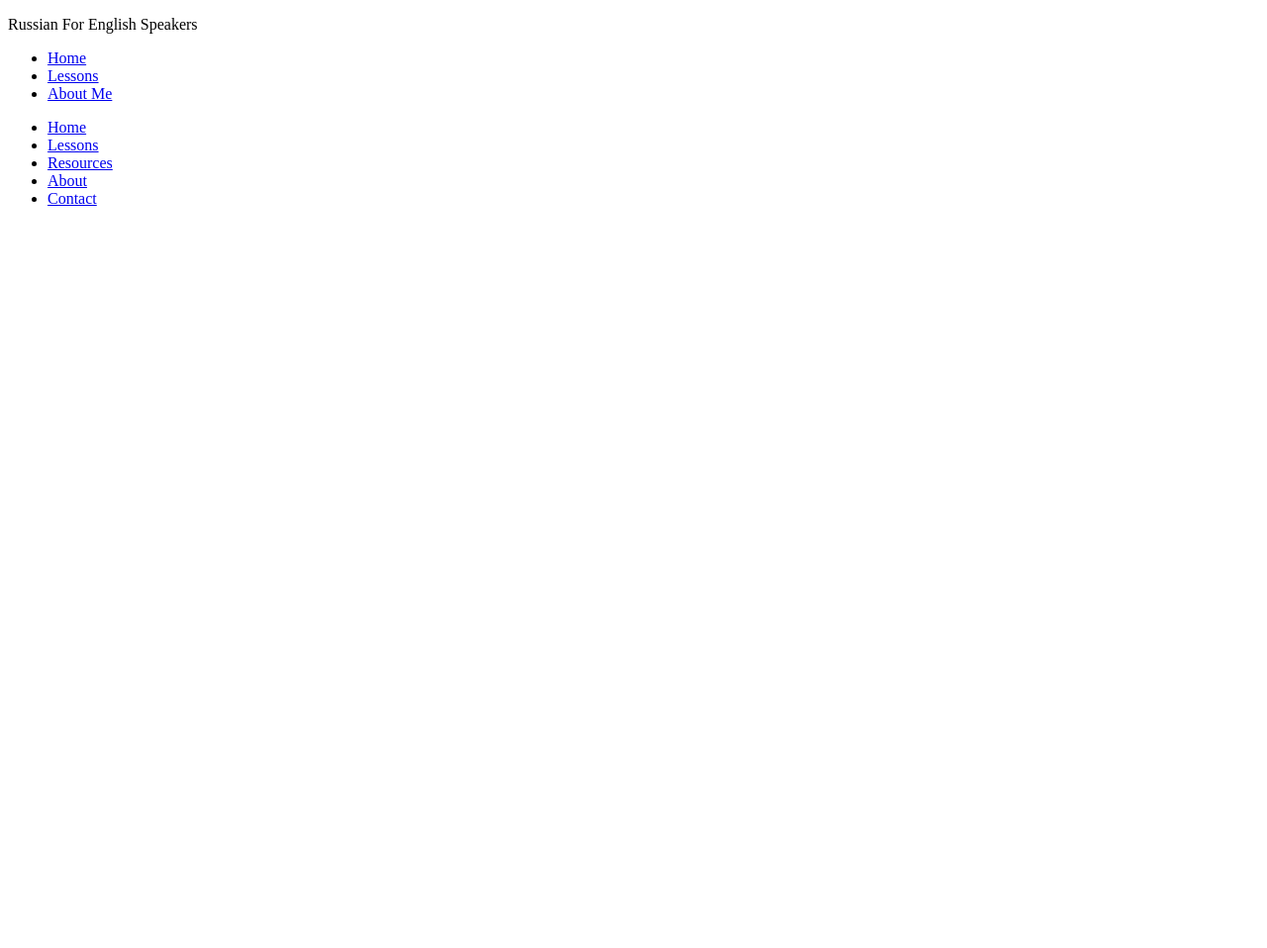
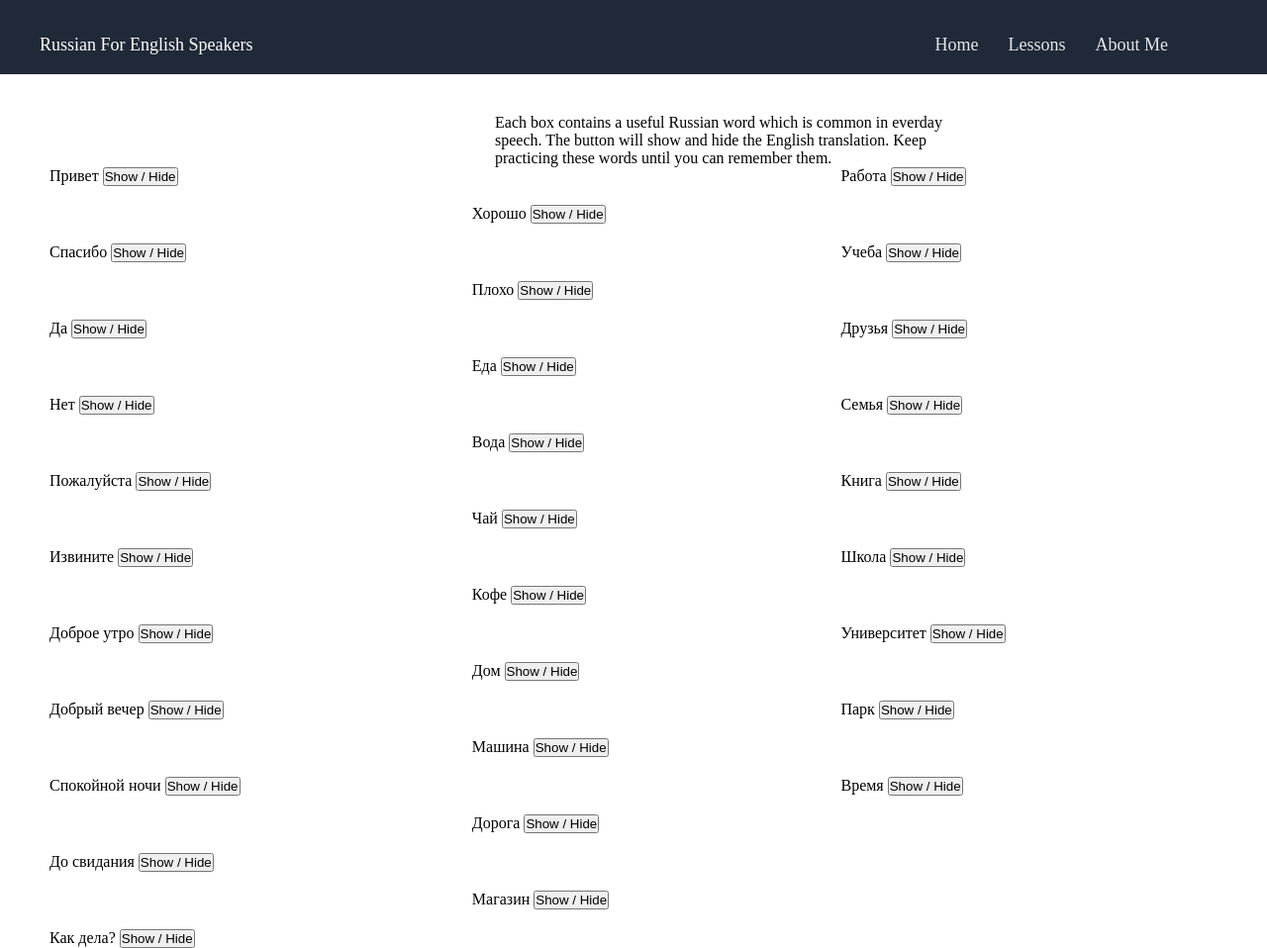
Before and after one commit to SimonJAndrews/Rfnes, a plain HTML site: page Activities.html in a window 1280 px wide. Shown: the whole page at 99% size. Before the commit the page ends 800 px from the top, so only its background shows below. Drawn offline with Linux system fonts and the light colour scheme.

Commit message:
comitting latest changes

```diff
--- a/Activities.css
+++ b/Activities.css
@@ -1,4 +1,4 @@
-* Reset some basic elements for consistent styling across browsers */
+/* Reset some basic elements for consistent styling across browsers */
 *{
     margin: 0;
     padding:0;
@@ -8,15 +8,24 @@
 
 header{
     display: flex;
+    align-items: center;
+    height:60px;
     font-size: 18px;
     background-color: #1F2937;
     justify-content: space-between;
     align-items: center;
-    padding-left: 100px;
+    padding-left: 40px;
     padding-right: 100px;
     padding-top: 15px;
+    margin-bottom: 40px;
     color: white;
 }
+#lesson-info{
+    width: 500px;
+   align-content: center;
+   padding-left: 500px;
+}
+
 
 ul{
     display: flex;
@@ -28,3 +37,14 @@ ul li a{
     color: #E5E7EB;
     text-decoration: none;
 }
+
+#box{
+    display: flex;
+    flex-flow: column;
+    max-width: 100vw;
+    max-height: 100vh;
+    flex-wrap: wrap;
+    gap: 20px;
+    padding-left:50px ;
+    padding-right: 50px;
+}
--- a/Activities.html
+++ b/Activities.html
@@ -1,11 +1,13 @@
 <!DOCTYPE html>
 <html lang="en">
+
 <head>
     <meta charset="UTF-8">
     <meta name="viewport" content="width=device-width, initial-scale=1.0">
     <title>Russian for English Speakers</title>
-    <link rel="stylesheet" href="lesson.css">
+    <link rel="stylesheet" href="Activities.css">
 </head>
+
 <body>
     <header class="header">
         <p>Russian For English Speakers</p>
@@ -15,20 +17,16 @@
             <li><a href="https://www.example3.com">About Me</a></li>
         </ul>
     </header>
-    <div class="container">
-        <aside class="side-menu">
-            <nav>
-                <ul>
-                    <li><a href="#home">Home</a></li>
-                    <li><a href="#lessons">Lessons</a></li>
-                    <li><a href="#resources">Resources</a></li>
-                    <li><a href="#about">About</a></li>
-                    <li><a href="#contact">Contact</a></li>
-                </ul>
-            </nav>
-        </aside>
 
-        <div class="main">
+
+
+    <div class="main">
+
+        <div id="pannel">
+            <p id="lesson-info">Each box contains a useful Russian word which is common in everday speech. The button will show and hide the English translation. Keep practicing these words until you can remember them.</p>
+
+            <div id="box" class="box" ></div>
+
 
 
 
@@ -39,5 +37,11 @@
 
 
     </div>
+
+
+
+    <script src="activities.js"></script>
+
 </body>
+
 </html>
--- /dev/null
+++ b/activities.js
@@ -0,0 +1,66 @@
+const users = [
+    { a: "Привет", b: "Hello" },
+    { a: "Спасибо", b: "Thank you" },
+    { a: "Да", b: "Yes" },
+    { a: "Нет", b: "No" },
+    { a: "Пожалуйста", b: "Please" },
+    { a: "Извините", b: "Sorry" },
+    { a: "Доброе утро", b: "Good morning" },
+    { a: "Добрый вечер", b: "Good evening" },
+    { a: "Спокойной ночи", b: "Good night" },
+    { a: "До свидания", b: "Goodbye" },
+    { a: "Как дела?", b: "How are you?" },
+    { a: "Хорошо", b: "Good" },
+    { a: "Плохо", b: "Bad" },
+    { a: "Еда", b: "Food" },
+    { a: "Вода", b: "Water" },
+    { a: "Чай", b: "Tea" },
+    { a: "Кофе", b: "Coffee" },
+    { a: "Дом", b: "House" },
+    { a: "Машина", b: "Car" },
+    { a: "Дорога", b: "Road" },
+    { a: "Магазин", b: "Store" },
+    { a: "Работа", b: "Work" },
+    { a: "Учеба", b: "Study" },
+    { a: "Друзья", b: "Friends" },
+    { a: "Семья", b: "Family" },
+    { a: "Книга", b: "Book" },
+    { a: "Школа", b: "School" },
+    { a: "Университет", b: "University" },
+    { a: "Парк", b: "Park" },
+    { a: "Время", b: "Time" }
+];
+
+
+usersStrings = [];
+
+
+
+function createPara() {
+
+    users.forEach(users => {
+        const newPara = document.createElement("p");
+        newPara.textContent = ` ${users.a}     `;
+        const translation = document.createElement("p");
+        translation.className = "translation";
+        translation.textContent = users.b;
+        translation.style.visibility = "hidden";
+        const button = document.createElement("button");
+        button.className = "button"
+        button.innerText = "Show / Hide ";
+        button.addEventListener("click", function () {
+            if (translation.style.visibility === "hidden") {
+                translation.style.visibility = "visible";
+            } else {
+                translation.style.visibility = "hidden";
+            }
+        });
+        let div = document.getElementById('box');
+        div.append(newPara);
+        div.append(translation);
+        newPara.append(button);
+    })
+
+};
+
+createPara();
```
